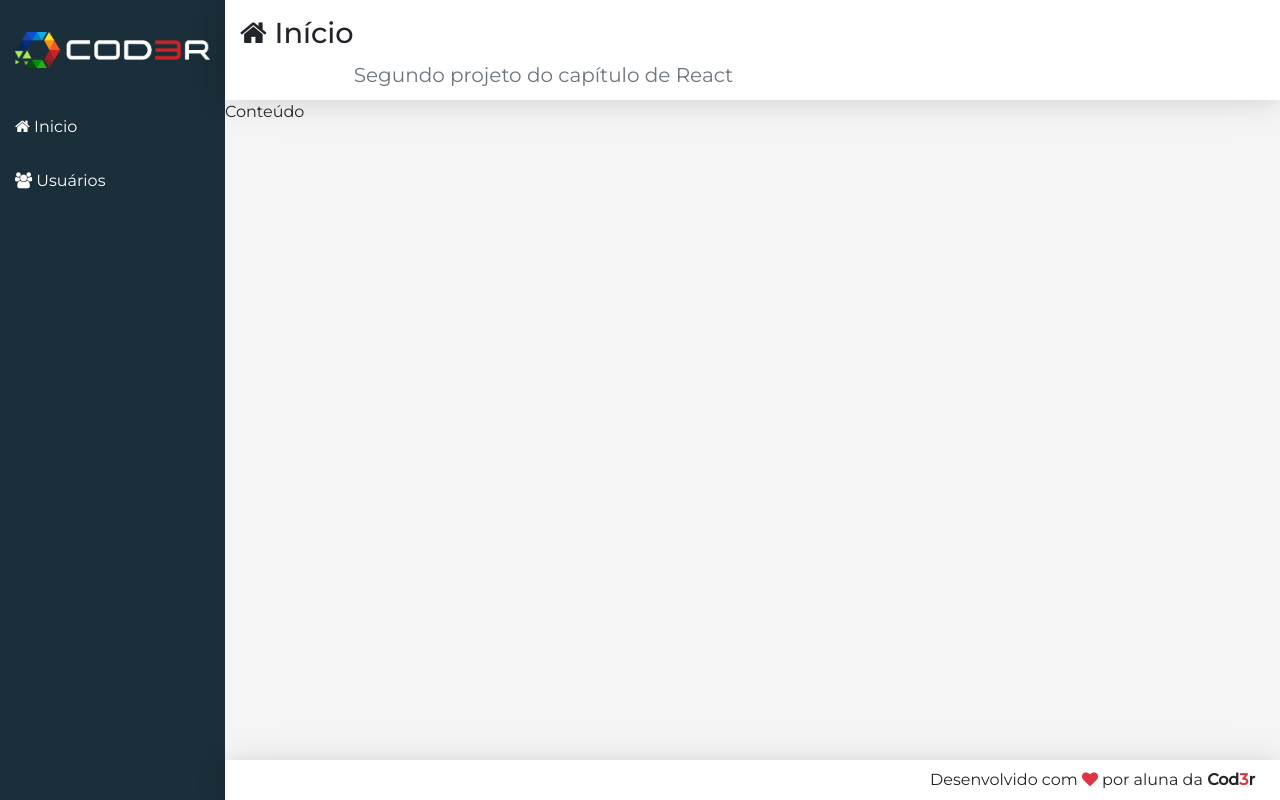
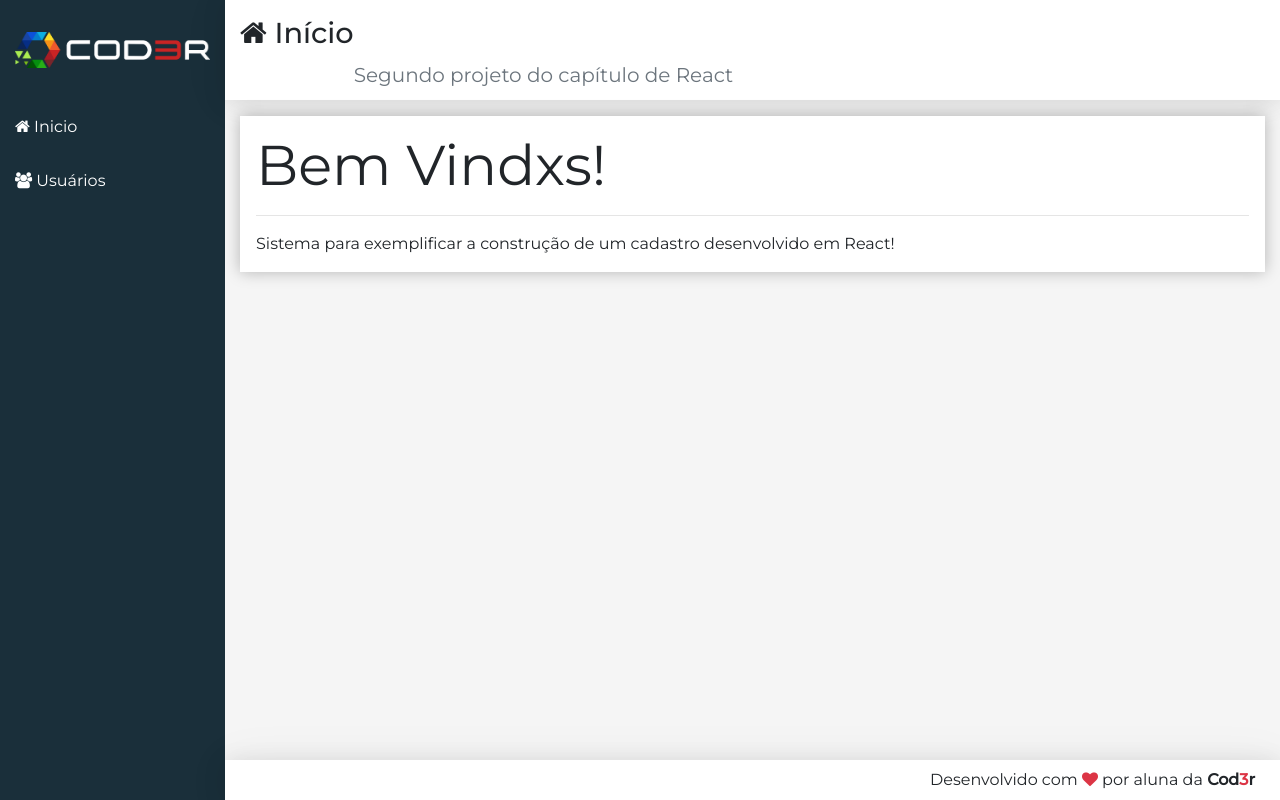
Before and after one commit to IngridCBarbosa/register-page, a React (Create React App) app in the folder frontend/: page / in a window 1280 px wide. Built offline with nearby package versions, Linux system fonts and the light colour scheme.

Commit message:
create a new component Home

```diff
--- /dev/null
+++ b/frontend/src/components/home/Home.jsx
@@ -0,0 +1,18 @@
+import React from 'react';
+import Main from '../template/Main';
+
+function Home(props) {
+    return (
+        <Main
+            icon="home"
+            title="Início"
+            subtitle="Segundo projeto do capítulo de React"
+        >
+            <div className="display-4">Bem Vindxs!</div>
+            <hr />
+            <p className="mb-0">Sistema para exemplificar a construção de um cadastro desenvolvido em React!</p>
+        </Main>
+    )
+}
+
+export default Home;
--- a/frontend/src/components/template/Main.css
+++ b/frontend/src/components/template/Main.css
@@ -0,0 +1,4 @@
+main > div {
+    background-color: white;
+    box-shadow: 0px 0px 15px #0004;
+}
--- a/frontend/src/components/template/Main.jsx
+++ b/frontend/src/components/template/Main.jsx
@@ -9,8 +9,10 @@
     return(
         <Fragment>
             <Header {...props}/>
-            <main className="content">
-                Conteúdo
+            <main className="content container-fluid">
+                <div className="p-3 mt-3">
+                    {props.children}
+                </div>
             </main>
         </Fragment>
     );
--- a/frontend/src/main/App.jsx
+++ b/frontend/src/main/App.jsx
@@ -6,16 +6,16 @@
 
 import Logo from '../components/template/Logo';
 import Footer from '../components/template/Footer';
-import Main from '../components/template/Main';
+import Home from '../components/home/Home';
 import Navi from '../components/template/Navi';
 
-function App(){
-    return(
+function App() {
+    return (
         <div className="app">
-            <Logo/>
-            <Navi/>
-            <Main icon="home" title="Início" subtitle="Segundo projeto do capítulo de React"/>
-            <Footer/>
+            <Logo />
+            <Navi />
+            <Home />
+            <Footer />
         </div>
     );
 }
```
